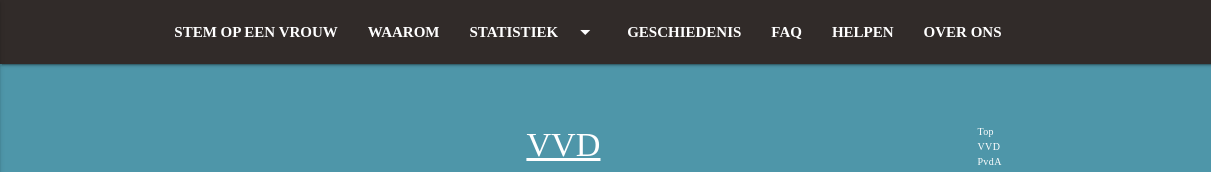
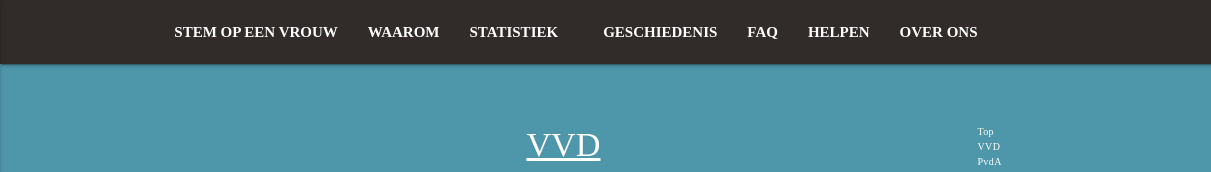
Before and after one commit to santivdt/verkiesbare-vrouwen, a website: page source/index.jade in a window 1280 px wide. Shown: the top 172 px of the page, 0-1211 px from the left. Drawn offline with nearby package versions, Linux system fonts and the light colour scheme; files that its build step writes are made by us from their sources.

Commit message:
fix arrow

```diff
--- a/source/index.jade
+++ b/source/index.jade
@@ -41,7 +41,7 @@
                             li
                                 a.dropdown-button(href='', data-activates='dropdown1')
                                     | Statistiek
-                                    i.material-icons.right arrow_drop_down
+                                    i.material-icons.right
                                 ul#dropdown1.dropdown-content(style='width: 137px; position: absolute; top: 0px; left: 553.094px; opacity: 1; display: none;')
                                     li
                                         a(href='https://www.stemopeenvrouw.com/cijfers!') Peilingen
```
